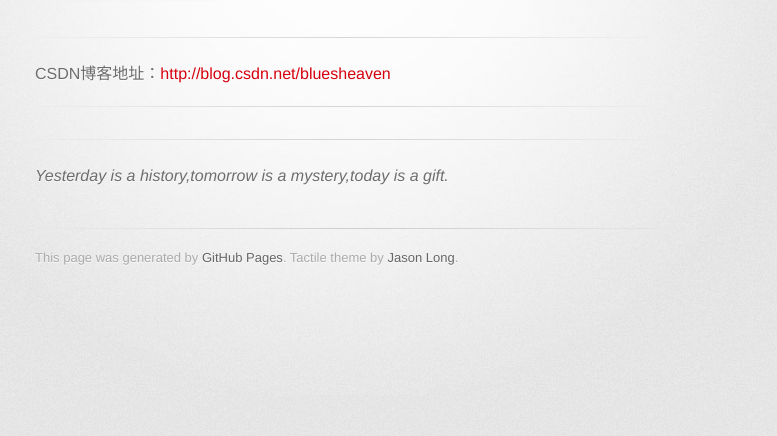
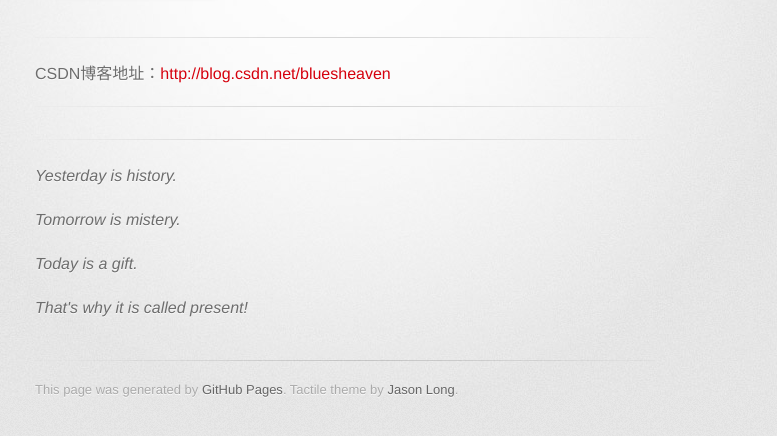
Before and after one commit to winjo/winjo.github.io, a plain HTML site: page index.html in a window 1280 px wide. Shown: the part 178-614 px from the top of the page, without its empty margins (295-1072 px from the left). Drawn offline with Linux system fonts and the light colour scheme; a web font is replaced by a local one.

Commit message:
Update index.html

```diff
--- a/index.html
+++ b/index.html
@@ -35,7 +35,10 @@
 
 <hr>
 
-<p><em>Yesterday is a history,tomorrow is a mystery,today is a gift.</em></p>
+          <p><em>Yesterday is history.</em></p>
+          <p><em>Tomorrow is mistery.</em></p>
+          <p><em>Today is a gift.</em></p>
+          <p><em>That's why it is called present!</em></p>
         </section>
 
         <footer>
```
